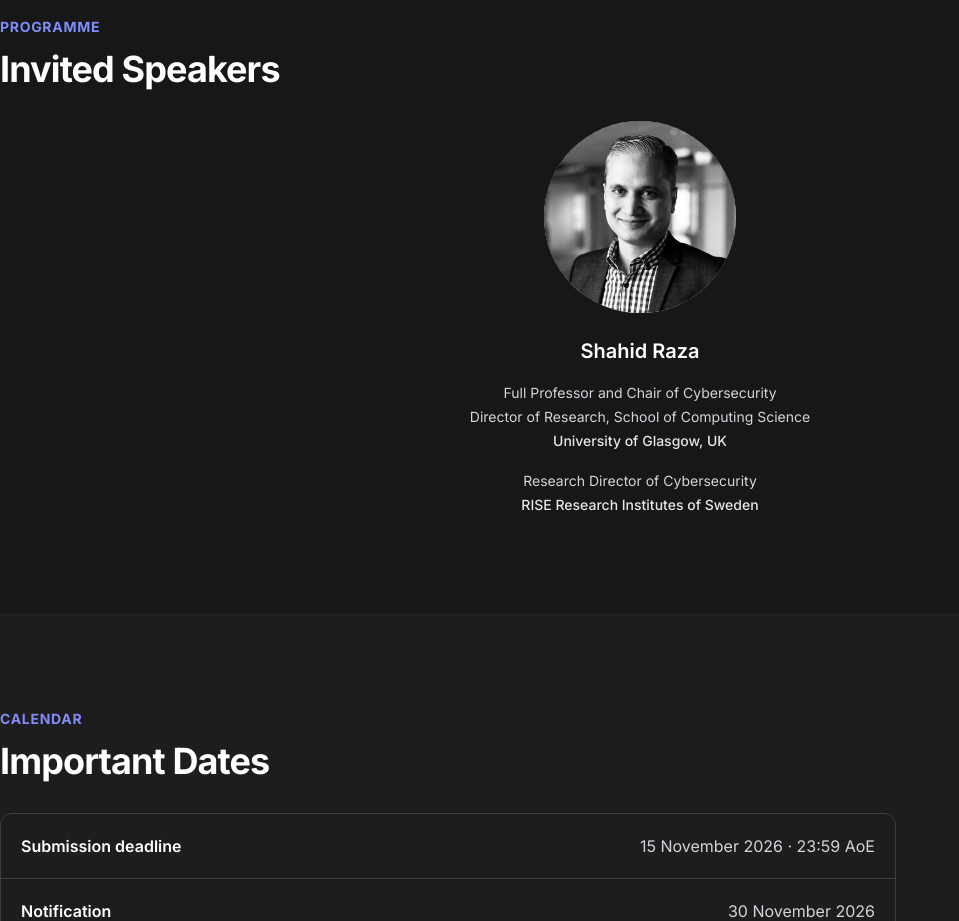
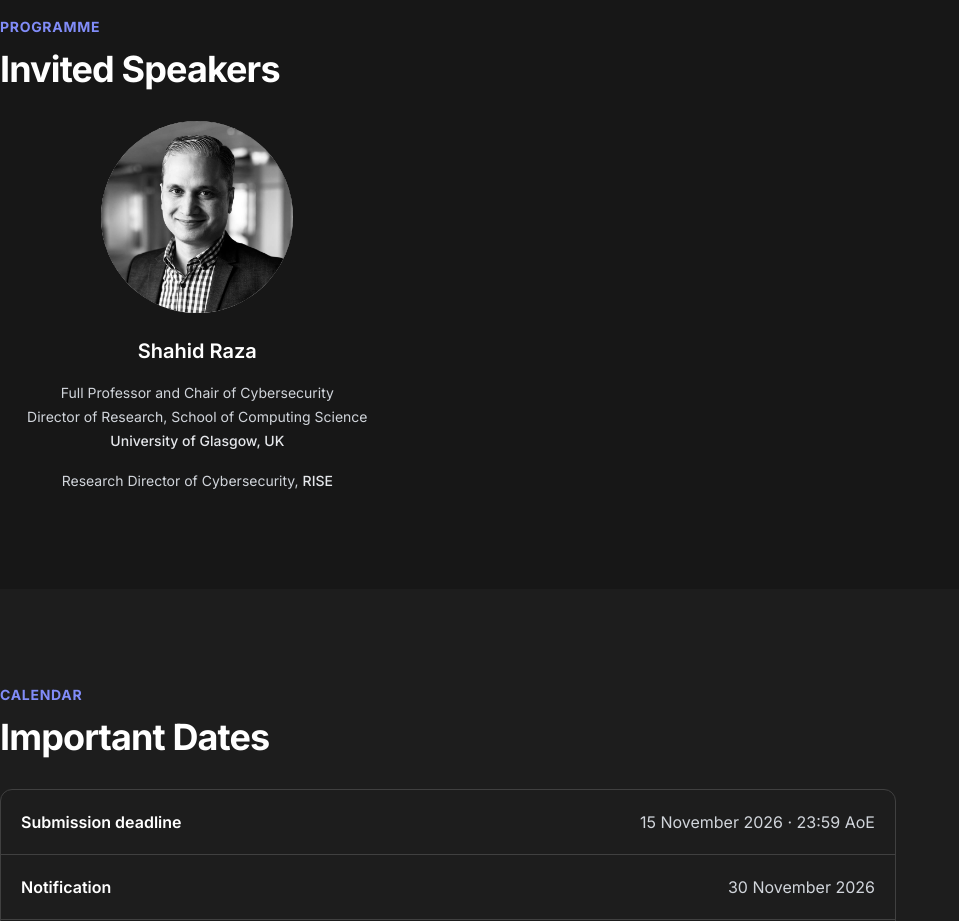
Before and after one commit to ADMIT-Workshop/admit-workshop.github.io, a Next.js app: page / in a window 1280 px wide. Shown: the part 1460-2381 px from the top of the page, without its empty margins (0-959 px from the left). Built offline with nearby package versions, Linux system fonts and the light colour scheme.

Commit message:
Align speakers left and shorten RISE affiliation

```diff
--- a/src/components/Speakers.tsx
+++ b/src/components/Speakers.tsx
@@ -13,7 +13,7 @@ export function Speakers() {
       {section.status === "tba" ? (
         <TbaNotice message={section.tbaMessage ?? "Speakers are forthcoming."} />
       ) : (
-        <div className="flex flex-wrap justify-center gap-12">
+        <div className="grid gap-x-12 gap-y-12 md:grid-cols-2 xl:grid-cols-3">
           {section.items.map((speaker) => (
             <article
               key={speaker.name}
@@ -42,21 +42,31 @@ export function Speakers() {
                   speaker.name
                 )}
               </h3>
-              {speaker.affiliations.map((affiliation) => (
+              {speaker.affiliations.map((affiliation) => {
+                const singleRole = affiliation.roles?.length === 1;
+
+                return (
                   <p
                     key={affiliation.name}
                     className="mt-4 text-sm leading-6 text-gray-600 dark:text-gray-300"
                   >
                     {affiliation.roles?.map((role) => (
-                    <span key={role} className="block">
+                      <span
+                        key={role}
+                        className={singleRole ? undefined : "block"}
+                      >
                         {role}
+                        {singleRole && ", "}
                       </span>
                     ))}
-                  <span className="block font-medium text-gray-800 dark:text-gray-200">
+                    <span
+                      className={`${singleRole ? "" : "block "}font-medium text-gray-800 dark:text-gray-200`}
+                    >
                       {affiliation.name}
                     </span>
                   </p>
-              ))}
+                );
+              })}
               {speaker.talkTitle && (
                 <p className="mt-4 font-medium text-gray-800 dark:text-gray-100">
                   {speaker.talkTitle}
--- a/src/data/workshop.ts
+++ b/src/data/workshop.ts
@@ -265,7 +265,7 @@ export const workshop: WorkshopData = {
               ],
             },
             {
-              name: "RISE Research Institutes of Sweden",
+              name: "RISE",
               roles: ["Research Director of Cybersecurity"],
             },
           ],
```
Also changed, not shown: 1 other file (tests, documents, lock files or other folders). Lines whose indentation alone changed are shown as unchanged.
